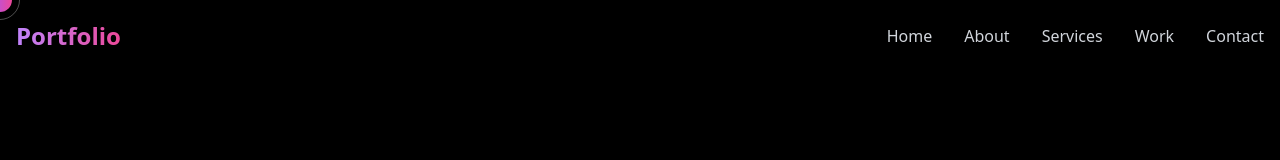
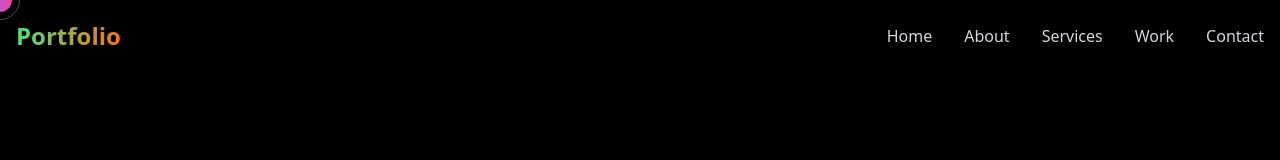
Before and after one commit to muhammad22015/portfolio, a Next.js app: page / in a window 1280 px wide. Shown: the top 160 px of the page. Built offline with nearby package versions, Linux system fonts and the light colour scheme.

Commit message:
change color

```diff
--- a/components/ParticleBackground.tsx
+++ b/components/ParticleBackground.tsx
@@ -46,10 +46,10 @@ const ParticleBackground = () => {
       },
       particles: {
         color: {
-          value: ["#8B5CF6", "#EC4899"], // Purple to Pink
+        value: ["#16a34a", "#f97316"], // Green to Orange
         },
         links: {
-          color: "#a855f7", // A mid-point between purple and pink
+          color: "#22c55e", // Mid green
           distance: 150,
           enable: true,
           opacity: 0.5,
--- a/components/loading.tsx
+++ b/components/loading.tsx
@@ -29,7 +29,7 @@ export default function Loading() {
       <div className="w-64 mb-8">
         <div className="h-2 w-full bg-gray-800 rounded-full overflow-hidden">
           <motion.div
-            className="h-full bg-gradient-to-r from-purple-500 to-pink-500"
+            className="h-full bg-gradient-to-r from-green-500 to-orange-500"
             initial={{ width: 0 }}
             animate={{ width: `${progress}%` }}
             transition={{ duration: 0.1 }}
@@ -39,7 +39,7 @@ export default function Loading() {
           <motion.div
             initial={{ opacity: 0 }}
             animate={{ opacity: 1 }}
-            className="text-2xl font-bold bg-gradient-to-r from-purple-400 to-pink-400 bg-clip-text text-transparent"
+            className="text-2xl font-bold bg-gradient-to-r from-green-400 to-orange-400 bg-clip-text text-transparent"
           >
             {progress}%
           </motion.div>
--- a/components/navbar.tsx
+++ b/components/navbar.tsx
@@ -47,7 +47,7 @@ export default function Navbar() {
           transition={{ delay: 0.2 }}
           className="text-2xl font-bold"
         >
-          <span className="bg-clip-text text-transparent bg-gradient-to-r from-purple-400 to-pink-500">Portfolio</span>
+          <span className="bg-clip-text text-transparent bg-gradient-to-r from-green-400 to-orange-500">Portfolio</span>
         </motion.div>
 
         {/* Desktop Navigation */}
@@ -62,7 +62,7 @@ export default function Navbar() {
               className="text-gray-300 hover:text-white transition-colors duration-300 relative group"
             >
               {link.name}
-              <span className="absolute bottom-0 left-0 w-0 h-0.5 bg-gradient-to-r from-purple-500 to-pink-500 transition-all duration-300 group-hover:w-full"></span>
+              <span className="absolute bottom-0 left-0 w-0 h-0.5 bg-gradient-to-r from-green-500 to-orange-500 transition-all duration-300 group-hover:w-full"></span>
             </motion.button>
           ))}
         </div>
--- a/components/particle-background.tsx
+++ b/components/particle-background.tsx
@@ -45,10 +45,10 @@ export default function ParticleBackground() {
         },
         particles: {
           color: {
-            value: ["#8B5CF6", "#EC4899"],
+          value: ["#8B5CF6", "#EC4899"], // Purple to Pink
           },
           links: {
-            color: "#a855f7",
+            color: "#22c55e", // Mid green
             distance: 150,
             enable: true,
             opacity: 0.3,
```
